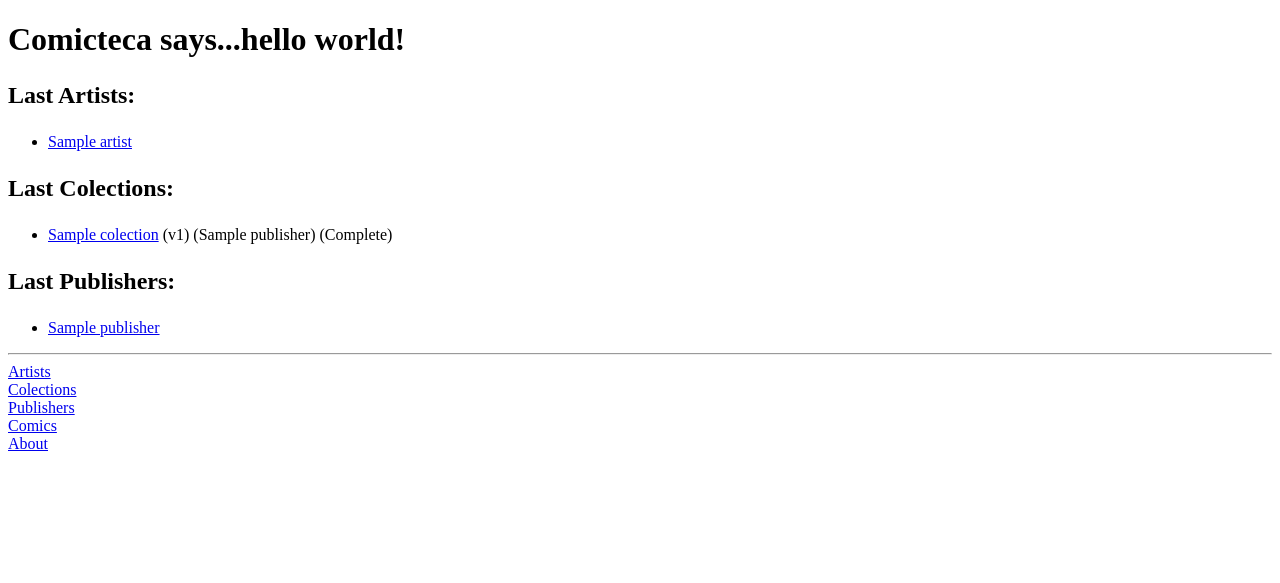
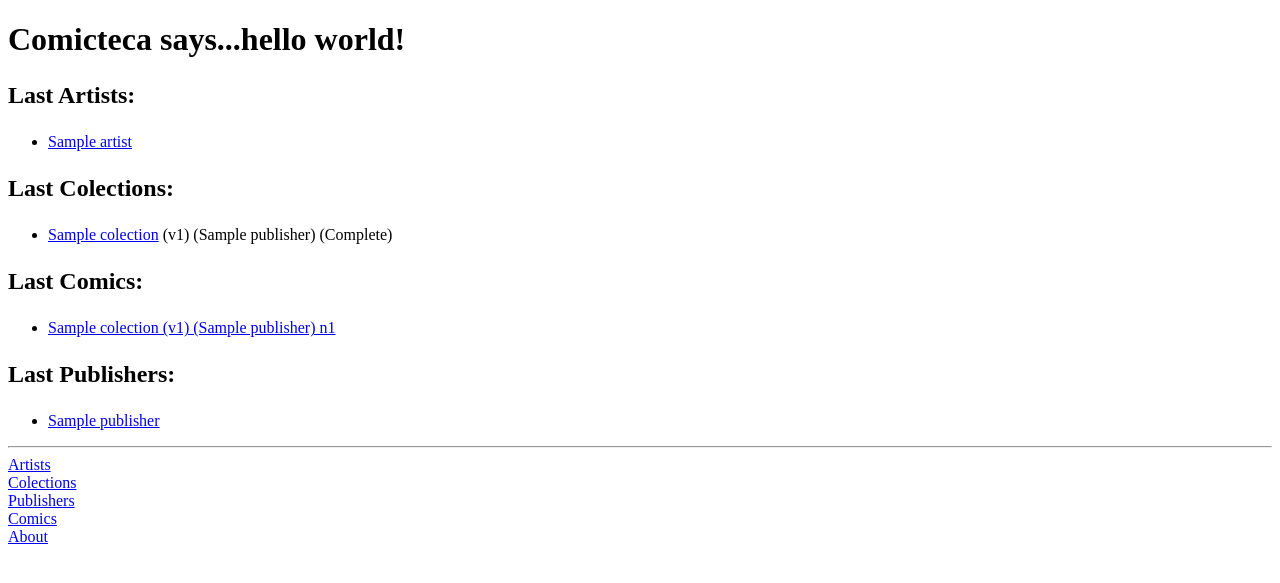
Before and after one commit to pedrojimenez/comicteca, a Django app: page /comicteca/ in a window 1280 px wide. Shown: the top 583 px of the page. Run offline with Django 3.2, Linux system fonts and the light colour scheme; tables that the repository leaves empty hold one stand-in row (values such as "Sample post").

Commit message:
Add "Last Comics" to the "index" view and template

```diff
--- a/comicteca/comics/views.py
+++ b/comicteca/comics/views.py
@@ -19,8 +19,9 @@ def index(request):
     artists_list = Artist.objects.order_by('-inserted')[:5]
     colection_list = Colection.objects.order_by('-inserted')[:5]
     publisher_list = Publisher.objects.order_by('-inserted')[:5]
+    comic_list = Comic.objects.order_by('-inserted')[:5]
     context_dict = {'artists': artists_list, 'colections': colection_list,
-                    'publishers': publisher_list}
+                    'publishers': publisher_list, 'comics': comic_list}
 
     # Render the response and send it back!
     return render(request, 'comics/index.html', context_dict)
--- a/comicteca/templates/comics/index.html
+++ b/comicteca/templates/comics/index.html
@@ -33,6 +33,22 @@
             <strong>There are no colections present yet.</strong>
         {% endif %}
 
+    <h2><p>Last Comics:</p></h2>
+        {% if comics %}
+            <ul>
+                {% for comic in comics %}
+                  <li><a href="/comicteca/comics/{{ comic.slug }}">{{ comic.colection.name }}
+                  (v{{ comic.colection.volume }})
+                  ({{ comic.colection.distributor }})
+                  n{{ comic.number }}
+                  </a>
+                  </li>
+                {% endfor %}
+            </ul>
+        {% else %}
+            <strong>There are no comics present yet.</strong>
+        {% endif %}
+
 	<h2><p>Last Publishers:</p></h2>
         {% if publishers %}
             <ul>
```
